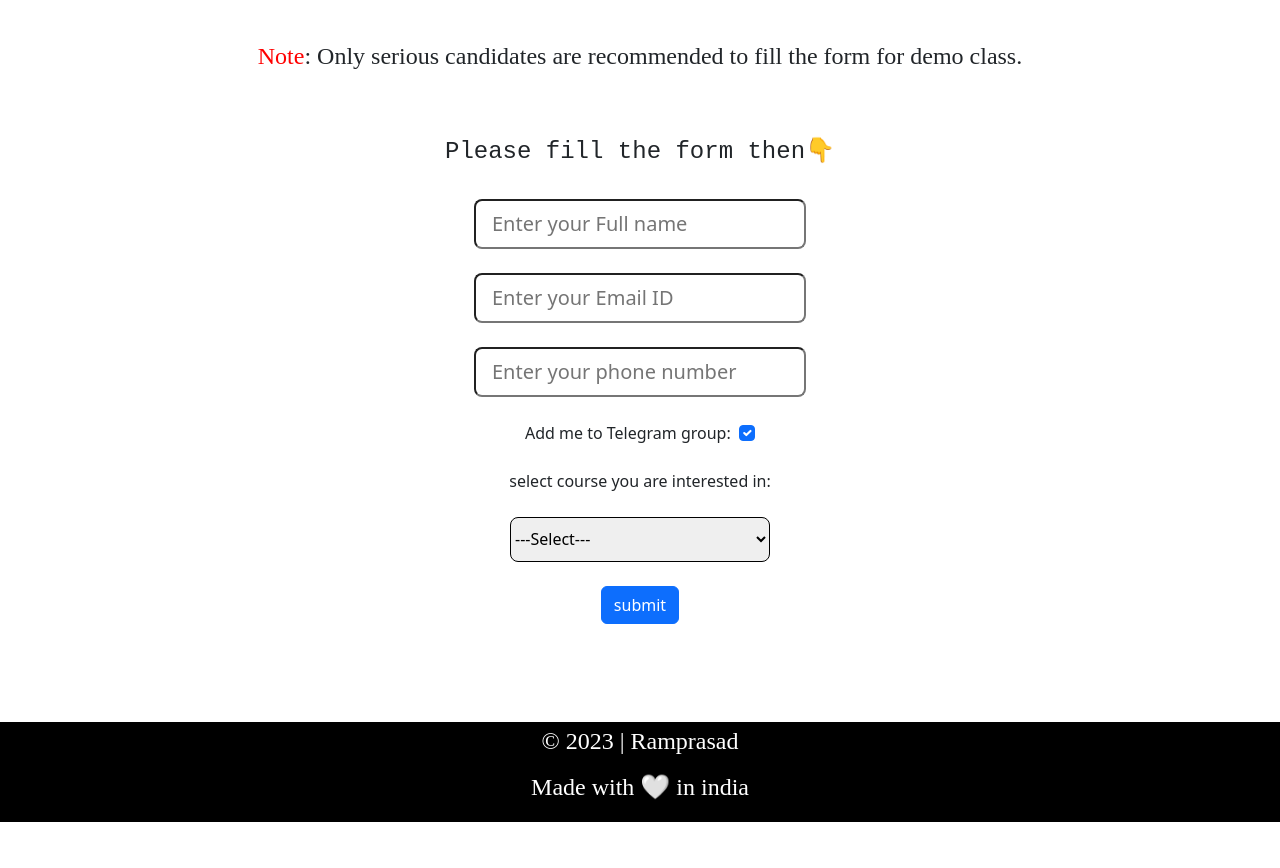
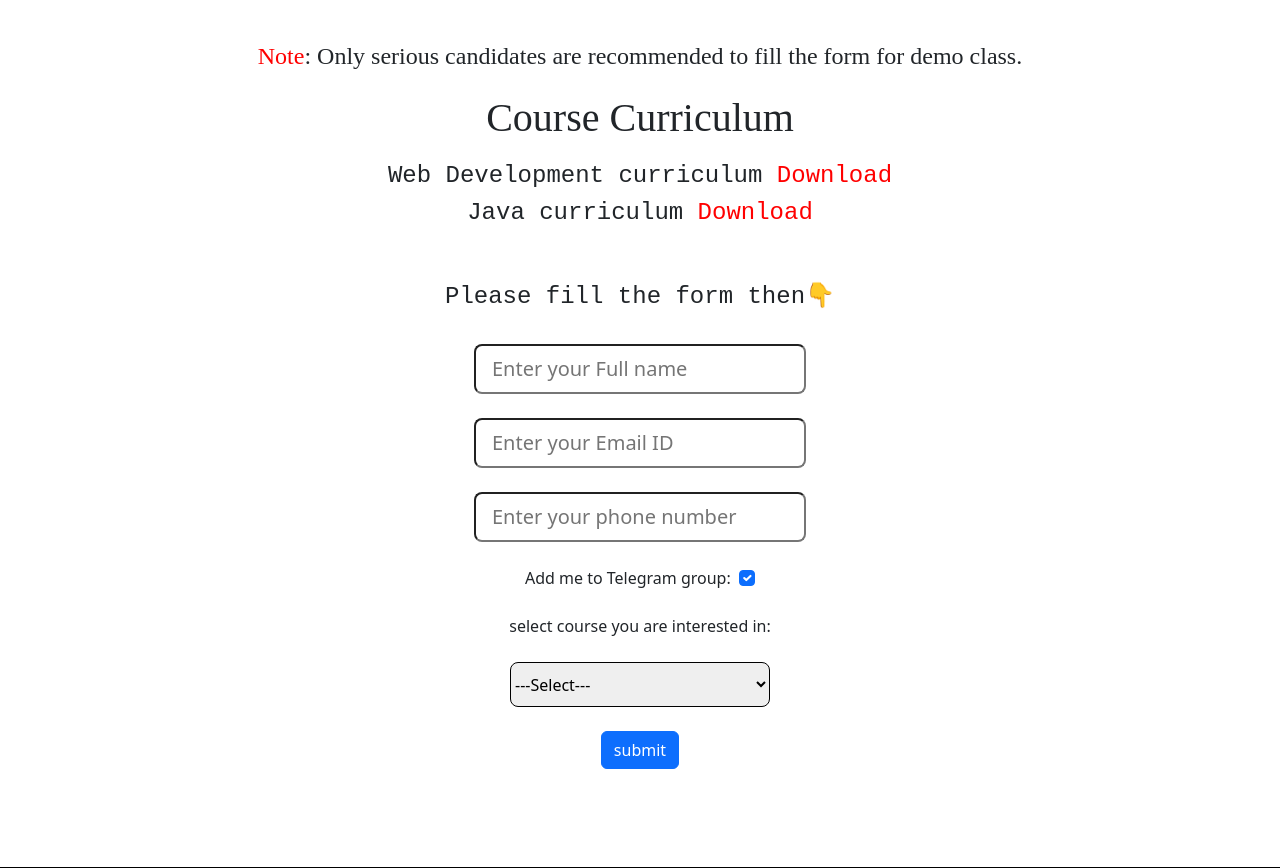
Before and after one commit to ramprasad770/course_form, a website: page public/index.html in a window 1280 px wide. Shown: the part 1059-1927 px from the top of the page. Before the commit the page ends 1881 px from the top, so only its background shows below. Drawn offline with nearby package versions, Linux system fonts and the light colour scheme.

Commit message:
Update index.html

```diff
--- a/public/index.html
+++ b/public/index.html
@@ -12,6 +12,10 @@
 
     <style>
         @media only screen and (min-width:480px){
+        .download_link{
+            color: red;
+            text-decoration: none;
+        }
         .select{
             height: 45px;
             width: 260px;
@@ -168,6 +172,10 @@
             height: 80px;
             width: 80px;
         }
+        .download_link{
+            color: red;
+            text-decoration: none;
+        }
 
         input::-webkit-outer-spin-button,input::-webkit-inner-spin-button {
             -webkit-appearance: none;
@@ -270,6 +278,9 @@
             <p class="note"><span class="red">Note</span>: Only serious candidates are recommended to fill the form for demo class.</p>
         </div>
         <div class="form text-center">
+            <h3>Course Curriculum</h3>
+            <h4>Web Development curriculum <a class="download_link" href="" download="web_dev_syllabus">Download</a> </h4>
+            <h4>Java curriculum <a class="download_link" href="" download="java_syllabus">Download</a> </h4>
             <br>
             <br>
             <h4>Please fill the form then👇</h4><br>
```
